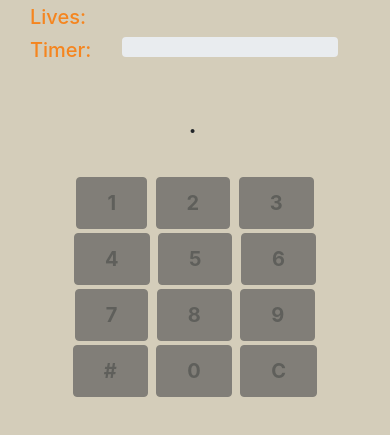
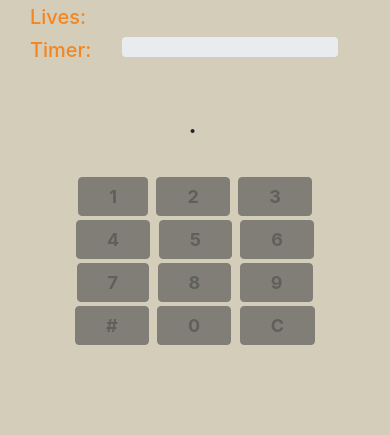
Before and after one commit to Code-Institute-Submissions/ifd-project-1, a plain HTML site: page index.html in a window 390 px wide. Shown: the part 167-602 px from the top of the page. Drawn offline with nearby package versions, Linux system fonts and the light colour scheme.

Commit message:
The size of the dialpad decreased to fit on Iphone screen.

```diff
--- a/assets/css/style.css
+++ b/assets/css/style.css
@@ -101,7 +101,8 @@
     }
 
     .btn-custom {
-        font-size: 20px;
+        font-size: 18px;
+        padding: 5px 30px 5px 30px;
     }
 
     .sign {
```
